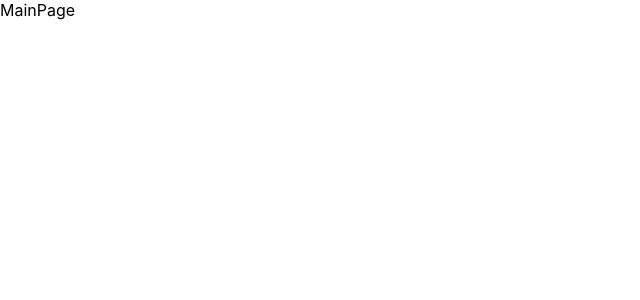
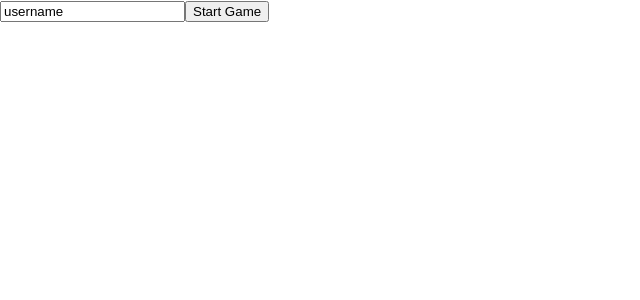
Before and after one commit to Tatyana-OA/quiz_game, a React (Create React App) app: page / in a window 1280 px wide. Shown: the top 300 px of the page, without its empty margins (0-640 px from the left). Built offline with nearby package versions, Linux system fonts and the light colour scheme.

Commit message:
Display certain pages(views) based on state in MainPage

```diff
--- a/src/pages/MainPage.js
+++ b/src/pages/MainPage.js
@@ -1,12 +1,36 @@
 import React from 'react';
+import { useSelector } from 'react-redux';
 import StartGamePage from './StartGamePage';
 import GamePage from './GamePage';
 import FetchingPage from './FetchingPage';
 import EndGamePage from './EndGamePage';
+import * as stages from '../utils/constants'
+
 
 const MainPage = () => {
+  const currentStage = useSelector(state => state.gameState.stage)
+  let displayedPage;
+
+  switch (currentStage) {
+    case stages.START_GAME:
+      displayedPage = <StartGamePage />
+      break;
+    case stages.FETCHING_GAME:
+      displayedPage = <FetchingPage />
+      break;
+    case stages.GAME:
+      displayedPage = <GamePage />
+      break;
+    case stages.END_GAME:
+      displayedPage = <EndGamePage />
+      break;
+    default:
+      break;
+
+  }
+
   return (
-    <div>MainPage</div>
+    <div>{displayedPage}</div>
   )
 }
 
--- a/src/pages/StartGamePage.js
+++ b/src/pages/StartGamePage.js
@@ -1,8 +1,23 @@
-import React from 'react'
+import React, {useState} from 'react';
+import { useDispatch } from 'react-redux';
+//Importing the action
+import {startGame} from '../store/slices/gameInit';
 
 const StartGamePage = () => {
+  const [username, setUsername] = useState('');
+  const dispatch = useDispatch();
+
+  const startGameHandler = () => {
+    //Dispatches the action startGame with payload - username taken from input
+      dispatch(startGame({username}))
+  }
   return (
-    <div>StartGamePage</div>
+    <div>
+      <input value="username" onChange={e => setUsername(e.target.value)}
+      placeholder="Username"
+      />
+      <button onClick={startGameHandler}>Start Game</button>
+     </div>
   )
 }
 
--- a/src/store/reducer.js
+++ b/src/store/reducer.js
@@ -1,4 +1,4 @@
 import { combineReducers } from "redux";
+import gameState from './slices/gameInit';
 
-
-export default combineReducers({});
+export default combineReducers({ gameState });
--- a/src/store/slices/gameInit.js
+++ b/src/store/slices/gameInit.js
@@ -1,3 +1,6 @@
+//A "slice" is a collection of Redux reducer logic and actions for a single feature in your app, typically defined together in a single file.
+//The name comes from splitting up the root Redux state object into multiple "slices" of state.
+
 import { createSlice } from "@reduxjs/toolkit";
 import * as stages from '../../utils/constants';
 
@@ -9,8 +12,13 @@ const initialState = {
 const gameState = createSlice({
     name: 'gameState',
     initialState,
-    reducers: {}
+    reducers: {
+        startGame(state, action) {
+            state.username = action.payload.username;
+            state.stage = stages.FETCHING_GAME;
+        }
+    }
 })
 
-export const {} = gameState.actions
+export const {startGame} = gameState.actions
 export default gameState.reducer
```
